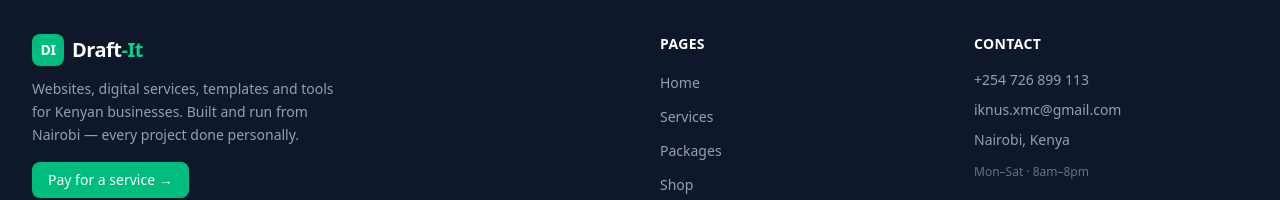
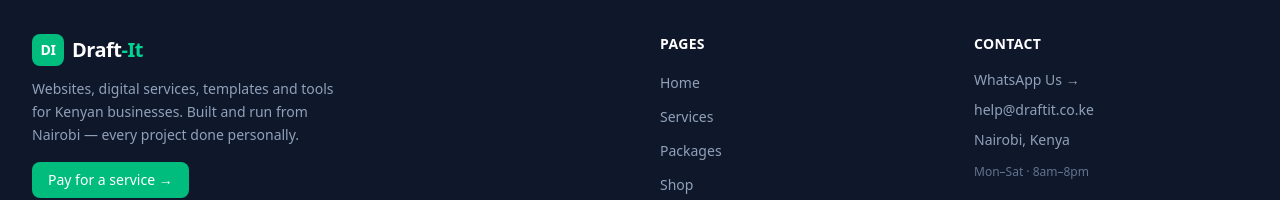
Before and after one commit to GibsonWaheire/DealKe, a React (Vite) app in the folder frontend/: page /pay in a window 1280 px wide. Shown: the part 1081-1281 px from the top of the page. Built offline with nearby package versions, Linux system fonts and the light colour scheme; no server answers.

Commit message:
Replace old email with help@draftit.co.ke, WhatsApp link in footer

```diff
--- a/frontend/index.html
+++ b/frontend/index.html
@@ -40,7 +40,7 @@
       "description": "Digital services agency in Nairobi offering web design, KRA registration, IT support, POS systems, CCTV, and Odoo ERP.",
       "url": "https://draftit.co.ke",
       "telephone": "+254726899113",
-      "email": "iknus.xmc@gmail.com",
+      "email": "help@draftit.co.ke",
       "address": {
         "@type": "PostalAddress",
         "addressLocality": "Nairobi",
--- a/frontend/src/App.jsx
+++ b/frontend/src/App.jsx
@@ -51,7 +51,7 @@
   },
   '/contact': {
     title: 'Get a Quote | Draft-It — Digital Services Kenya',
-    description: 'Contact Draft-It for website design, KRA registration, IT support, CCTV, and more. WhatsApp +254 726 899 113 or email iknus.xmc@gmail.com.',
+    description: 'Contact Draft-It for website design, KRA registration, IT support, CCTV, and more. WhatsApp +254 726 899 113 or email help@draftit.co.ke.',
   },
   '/pay': {
     title: 'Pay for a Service | Draft-It — Secure Online Payment Kenya',
--- a/frontend/src/components/Footer.jsx
+++ b/frontend/src/components/Footer.jsx
@@ -65,8 +65,21 @@
           <div>
             <h4 className="text-white font-semibold mb-4 text-sm uppercase tracking-wide">Contact</h4>
             <ul className="space-y-2.5 text-slate-400 text-sm">
-              <li>+254 726 899 113</li>
-              <li>iknus.xmc@gmail.com</li>
+              <li>
+                <a
+                  href="https://wa.me/254726899113"
+                  target="_blank"
+                  rel="noreferrer"
+                  className="hover:text-white transition-colors"
+                >
+                  WhatsApp Us →
+                </a>
+              </li>
+              <li>
+                <a href="mailto:help@draftit.co.ke" className="hover:text-white transition-colors">
+                  help@draftit.co.ke
+                </a>
+              </li>
               <li>Nairobi, Kenya</li>
               <li className="text-slate-500 text-xs pt-1">Mon–Sat · 8am–8pm</li>
             </ul>
--- a/frontend/src/pages/Contact.jsx
+++ b/frontend/src/pages/Contact.jsx
@@ -43,7 +43,7 @@
       </svg>
     ),
     label: 'Email',
-    value: 'iknus.xmc@gmail.com',
+    value: 'help@draftit.co.ke',
   },
   {
     icon: (
--- a/frontend/src/pages/PrivacyPolicy.jsx
+++ b/frontend/src/pages/PrivacyPolicy.jsx
@@ -19,7 +19,7 @@
             <p>
               Draft-It is a sole-proprietor digital services business based in Nairobi, Kenya.
               We provide website development, KRA services, eCitizen services, and related digital
-              assistance. Contact: <a href="mailto:iknus.xmc@gmail.com" className="text-emerald-600 underline">iknus.xmc@gmail.com</a> · +254 726 899 113.
+              assistance. Contact: <a href="mailto:help@draftit.co.ke" className="text-emerald-600 underline">help@draftit.co.ke</a> · +254 726 899 113.
             </p>
           </div>
 
@@ -50,7 +50,7 @@
               We retain your contact and order details for a minimum of 12 months for record-keeping
               purposes. Service-specific documents (e.g., KRA certificates) are deleted from our
               devices once delivered to you. You may request deletion of your data at any time by
-              emailing <a href="mailto:iknus.xmc@gmail.com" className="text-emerald-600 underline">iknus.xmc@gmail.com</a>.
+              emailing <a href="mailto:help@draftit.co.ke" className="text-emerald-600 underline">help@draftit.co.ke</a>.
             </p>
           </div>
 
@@ -68,7 +68,7 @@
             <p>
               You have the right to access, correct, or request deletion of any personal data we
               hold about you. To exercise any of these rights, contact us at{' '}
-              <a href="mailto:iknus.xmc@gmail.com" className="text-emerald-600 underline">iknus.xmc@gmail.com</a>.
+              <a href="mailto:help@draftit.co.ke" className="text-emerald-600 underline">help@draftit.co.ke</a>.
             </p>
           </div>
 
--- a/frontend/src/pages/RefundPolicy.jsx
+++ b/frontend/src/pages/RefundPolicy.jsx
@@ -88,7 +88,7 @@
             <p>
               Contact us via WhatsApp at <strong className="text-slate-800">+254 726 899 113</strong>{' '}
               or email{' '}
-              <a href="mailto:iknus.xmc@gmail.com" className="text-emerald-600 underline">iknus.xmc@gmail.com</a>.
+              <a href="mailto:help@draftit.co.ke" className="text-emerald-600 underline">help@draftit.co.ke</a>.
               Include your name, the service ordered, and the reason for the request. We will
               respond within 1 business day and process eligible refunds via M-Pesa within 3
               business days.
--- a/frontend/src/pages/TermsOfService.jsx
+++ b/frontend/src/pages/TermsOfService.jsx
@@ -93,7 +93,7 @@
             <h2 className="text-slate-900 font-bold text-lg mb-3">9. Contact</h2>
             <p>
               Questions about these terms?{' '}
-              <a href="mailto:iknus.xmc@gmail.com" className="text-emerald-600 underline">iknus.xmc@gmail.com</a>
+              <a href="mailto:help@draftit.co.ke" className="text-emerald-600 underline">help@draftit.co.ke</a>
               {' '}· +254 726 899 113
             </p>
           </div>
```
